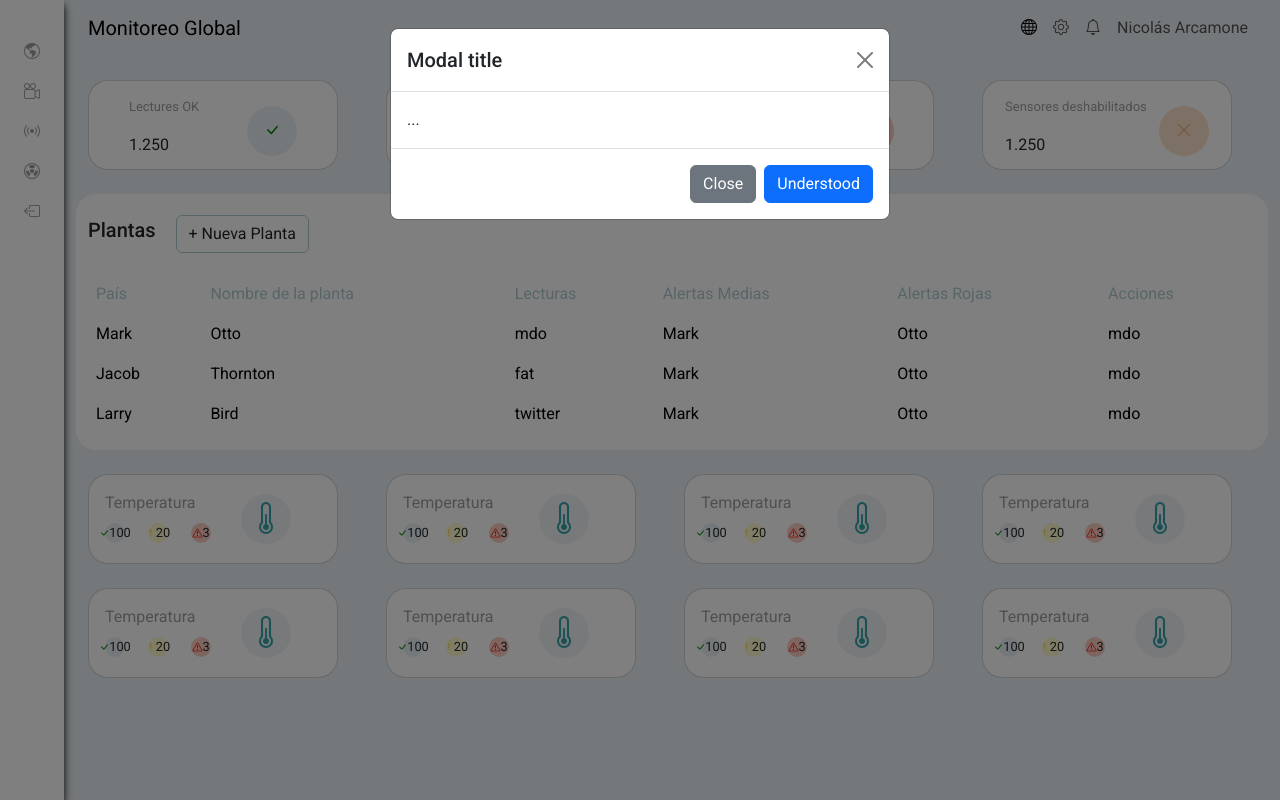
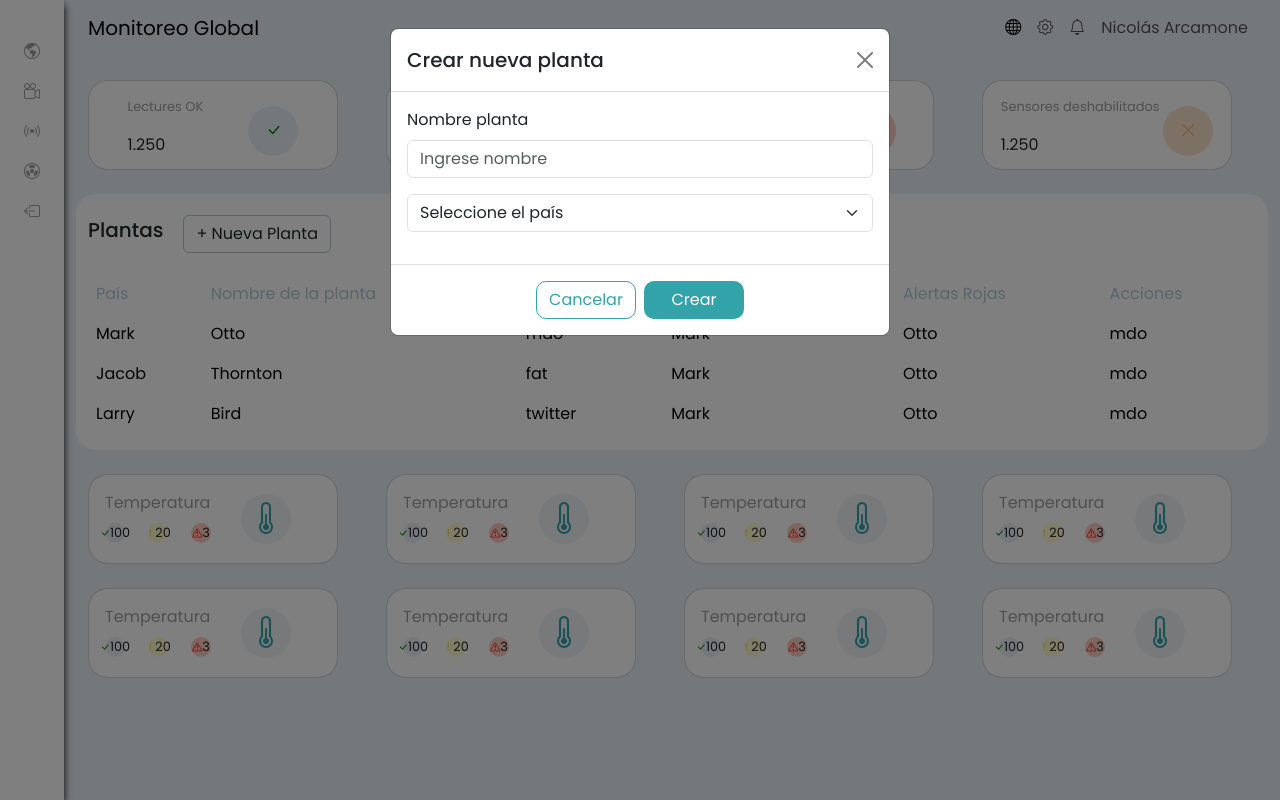
Before and after one commit to nicolasArcamone97/dashboard-monitoreo-angular, an Angular app: page /dashboard in a window 1280 px wide. Both pictures are taken after a click on the button "+ Nueva Planta". Built offline with nearby package versions, Linux system fonts and the light colour scheme.

Commit message:
creado de form para crear planta

```diff
--- a/src/app/components/modal/modal.component.css
+++ b/src/app/components/modal/modal.component.css
@@ -0,0 +1,21 @@
+
+
+
+.modal-footer {
+    display: flex;
+    justify-content: center;
+}
+
+.btn-cancelar {
+    border-radius: 10px;
+    border: 1px solid #33a3aa;
+    color: #33a3aa;
+    width: 100px;
+}
+
+.btn-crear {
+    border-radius: 10px;
+    background-color: #33a3aa;
+    color: #FFFF;
+    width: 100px;
+}
--- a/src/app/components/modal/modal.component.html
+++ b/src/app/components/modal/modal.component.html
@@ -3,15 +3,28 @@
     <div class="modal-dialog">
       <div class="modal-content">
         <div class="modal-header">
-          <h1 class="modal-title fs-5" id="staticBackdropLabel">Modal title</h1>
+          <h1 class="modal-title fs-5" id="staticBackdropLabel">Crear nueva planta</h1>
           <button type="button" class="btn-close" data-bs-dismiss="modal" aria-label="Close"></button>
         </div>
         <div class="modal-body">
-          ...
+          <form>
+            <div class="mb-3">
+              <label class="form-label">Nombre planta</label>
+              <input type="text" class="form-control" placeholder="Ingrese nombre" id="exampleInputEmail1" aria-describedby="NombreHelp">
+            </div>
+            <div class="mb-3">
+              <select class="form-select" aria-label="Default select example">
+                <option selected>Seleccione el país</option>
+                <option value="1">One</option>
+                <option value="2">Two</option>
+                <option value="3">Three</option>
+              </select>
+            </div>
+          </form>
         </div>
         <div class="modal-footer">
-          <button type="button" class="btn btn-secondary" data-bs-dismiss="modal">Close</button>
-          <button type="button" class="btn btn-primary">Understood</button>
+          <button type="button" class="btn btn-cancelar" data-bs-dismiss="modal">Cancelar</button>
+          <button type="submit" class="btn btn-crear">Crear</button>
         </div>
       </div>
     </div>
--- a/src/app/pages/login/login.component.scss
+++ b/src/app/pages/login/login.component.css
@@ -36,7 +36,7 @@
     align-items: center;
     height: 100%;
     width: 50%;
-    // box-shadow: 0px 5px 15px rgba(0, 0, 0, 0.548);
+    box-shadow: 0px 5px 15px rgba(0, 0, 0, 0.548);
 
 }
 
--- a/src/app/pages/login/login.component.ts
+++ b/src/app/pages/login/login.component.ts
@@ -8,7 +8,7 @@ import { RouterOutlet } from '@angular/router';
   standalone: true,
   imports: [RouterOutlet],
   templateUrl: './login.component.html',
-  styleUrl: './login.component.scss'
+  styleUrl: './login.component.css'
 })
 export class LoginComponent {
 
--- a/src/styles.css
+++ b/src/styles.css
@@ -1,7 +1,9 @@
 /* You can add global styles to this file, and also import other style files */
 
 html, body { height: 100%; }
-body { margin: 0; font-family: Roboto, "Helvetica Neue", sans-serif; }
+body { margin: 0; * {
+    font-family: "Poppins", sans-serif;
+}}
 
 app-login {
     display: flex;
```
